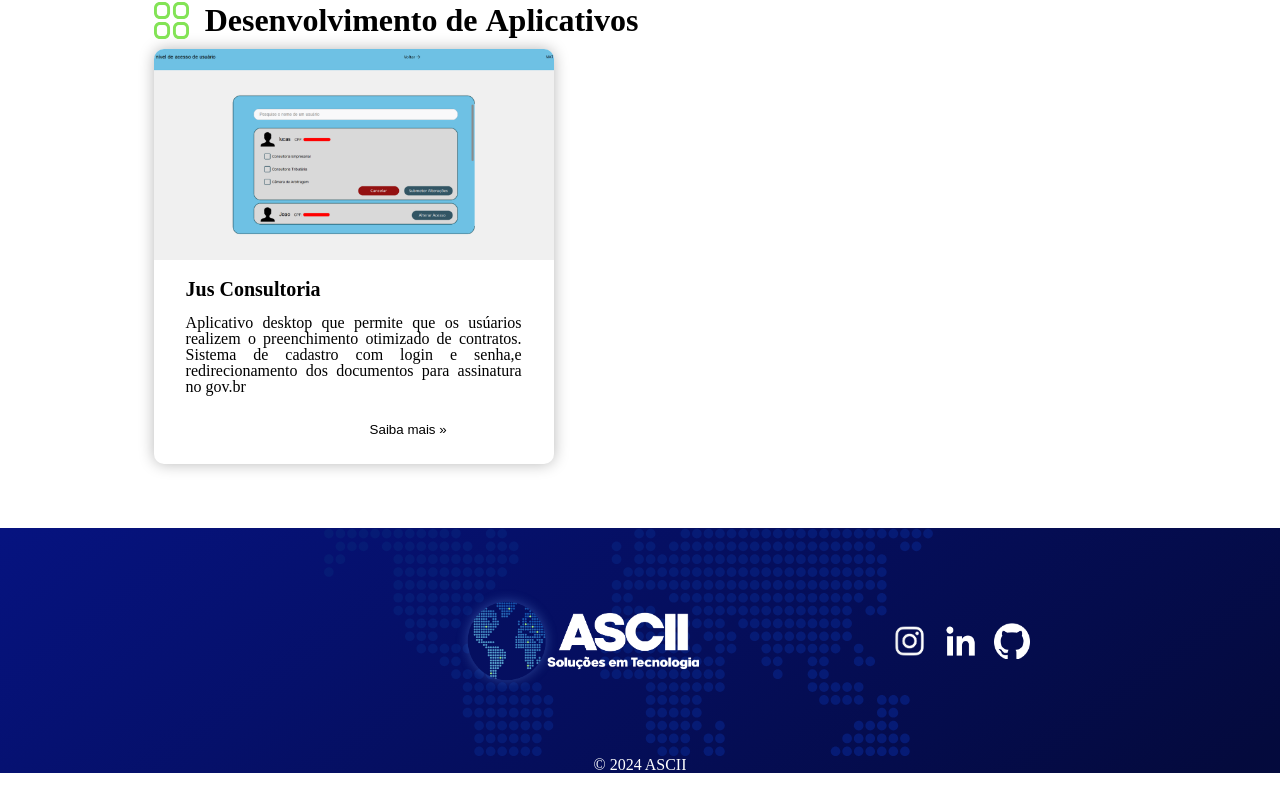
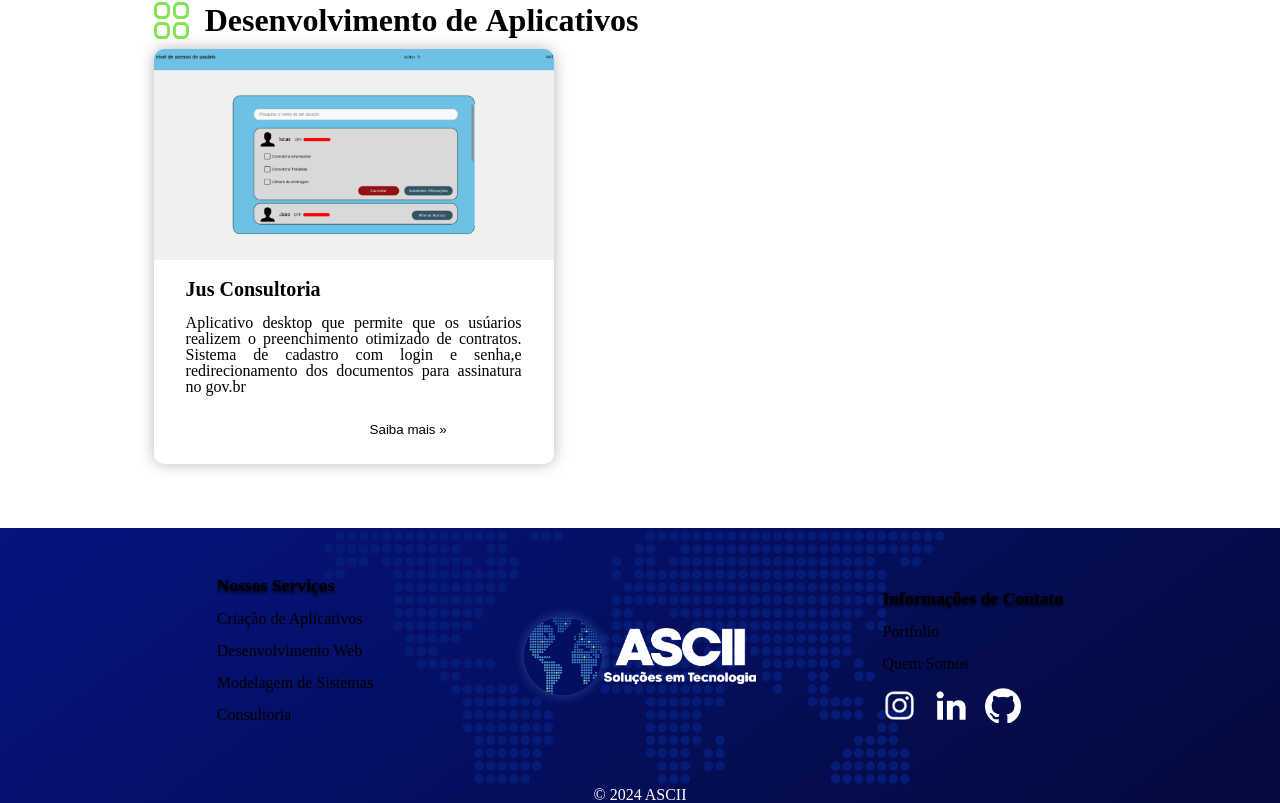
Before and after one commit to guimileib/website-ASCII, a React (Create React App) app: page /portfolio in a window 1280 px wide. Shown: the part 1043-1846 px from the top of the page. Before the commit the page ends 1816 px from the top, so only its background shows below. Built offline with nearby package versions, Linux system fonts and the light colour scheme; the HTML template or start-up script is replaced by a standard one.

Commit message:
Ajustar links do footer para não utilizar mais react-hash-link

```diff
--- a/src/components/Footer/Footer.js
+++ b/src/components/Footer/Footer.js
@@ -9,33 +9,27 @@ import Git from 'image/github.png';
 import './Footer.css';
 import Background from 'image/mapa-fundo.svg';
 
-function Footer(id) {
-  const jumpTo = () => {
-    const page = window.open('test.html')
-    const releventDiv = document.getElementById(id);
-    releventDiv.scrollIntoView({behavior: "smooth"});
-  }
-
+function Footer() {
   return (
       <footer className="footer">
           <div className='footer__wrapper'
           style={{backgroundImage: `url(${Background})`}}>
             <div className='footer__container'>
-              {/* <h3>Nossos Serviços</h3>
+              <h3>Nossos Serviços</h3>
               <ul>
-                <li onClick= {jumpTo('services-header')}>Criação de Aplicativos</li>
-                <li onClick= {jumpTo('services-header')}>Desenvolvimento Web </li>
-                <li onClick= {jumpTo('services-header')}>Modelagem de Sistemas  </li>
-                <li onClick= {jumpTo('services-header')}>Consultoria </li>
-              </ul> */}
+                <li> <Link to="/#services-header">Criação de Aplicativos</Link></li>
+                <li> <Link to="/#services-header">Desenvolvimento Web</Link></li>
+                <li> <Link to="/#services-header">Modelagem de Sistemas</Link></li>
+                <li> <Link to="/#services-header">Consultoria</Link></li>
+              </ul>
             </div>
 
             <a href="#logo-header"><img src={logo} alt="" className="logo" /></a>
             <div className='footer__container'>
-              {/* <h3>Informações de Contato</h3> */}
+              <h3>Informações de Contato</h3>
               <ul>
-                {/* <li><Link to="/portfolio">Portfolio</Link></li>
-                <li><Link to="/sobre">Quem Somos</Link></li> */}
+                <li><Link to="/portfolio/#portfolio-anchor">Portfolio</Link></li>
+                <li><Link to="/sobre/#sobre-anchor">Quem Somos</Link></li>
                 <div className='footer__social-media'>
                   <Link target="_blank" to="https://www.instagram.com/asciiempresajr/"><img src={instagram} alt="Link para o Instagram" className="instagram-icon" /></Link>
                   <Link target="_blank" to="https://www.linkedin.com/company/ascii-empresa-j%C3%BAnior/"><img src={Linkedin} alt="Link para o Linkedin" className="linkedin-icon" /></Link>
--- a/src/components/Mvv/Mvv.js
+++ b/src/components/Mvv/Mvv.js
@@ -25,7 +25,7 @@ function Mvv(){
                     <p>Inovação, Colaboração e Comprometimento. </p>
                 </div>
             </div>
-            <Link to="/sobre"><button>Conheça mais sobre Nós</button></Link>
+            <Link to="/sobre/#sobre-anchor"><button>Conheça mais sobre Nós</button></Link>
         </section>
     );
 }
--- a/src/components/PortfolioSection/PortfolioSection.js
+++ b/src/components/PortfolioSection/PortfolioSection.js
@@ -9,7 +9,7 @@ function PortfolioSection() {
             <img className={styles.services_image} src={photo} alt="services_image" />
             <div>
                 <h2 className={styles.text}>Saiba como a ASCII pode<br></br>ajudar o <span>seu negócio</span>!</h2>
-                <Link to="/portfolio"><button>Visite nosso portfólio </button></Link>
+                <Link to="/portfolio/#portfolio-anchor"><button>Visite nosso portfólio </button></Link>
             </div>
         </section>
     )
--- a/src/pags/AboutUs.js
+++ b/src/pags/AboutUs.js
@@ -7,6 +7,7 @@ import BurguerMenu from 'components/BurguerMenu/BurguerMenu.js';
 export default function AboutUs() {
     return (
         <>
+            <div id="sobre-anchor"></div>
             <BurguerMenu theme="light"/>
             <Header theme="dark"/>
             <Banner title="Sobre Nós" id="about-us__banner-img" image={AboutUsImg}/>
--- a/src/pags/Portfolio.js
+++ b/src/pags/Portfolio.js
@@ -4,11 +4,11 @@ import Projects from 'components/portfolio/Projects.js';
 import BurguerMenu from 'components/BurguerMenu/BurguerMenu.js';
 
 function Portfolio() {
-  window.scrollTo(0, 0)
   return (
     <>
+      <div id="portfolio-anchor"></div>
       <BurguerMenu theme='light'/>
-      <Header theme='dark' />
+      <Header theme='dark'/>
       <TitleBanner title='Nosso Portfolio' image=''/>
        <Projects />
     </>
```
